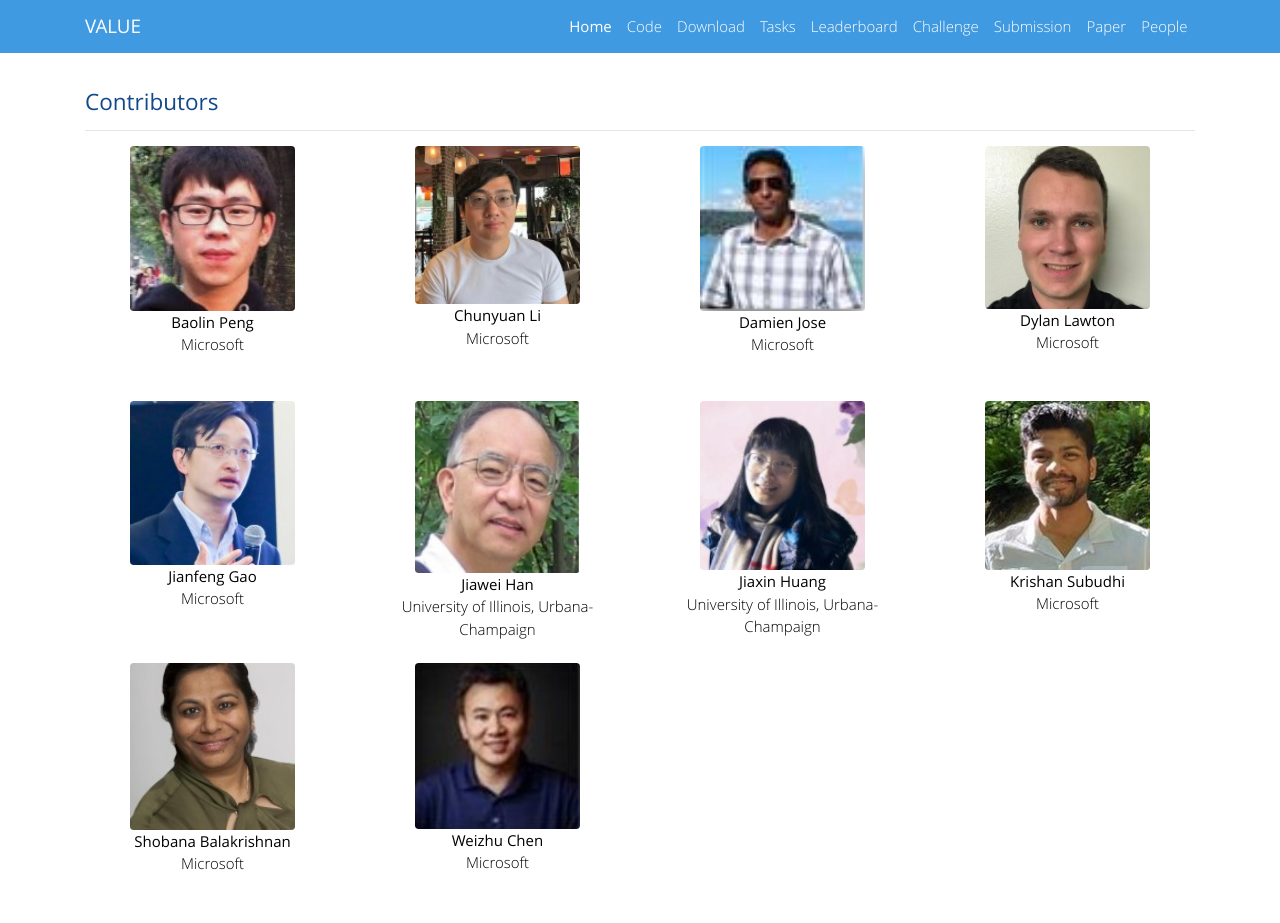
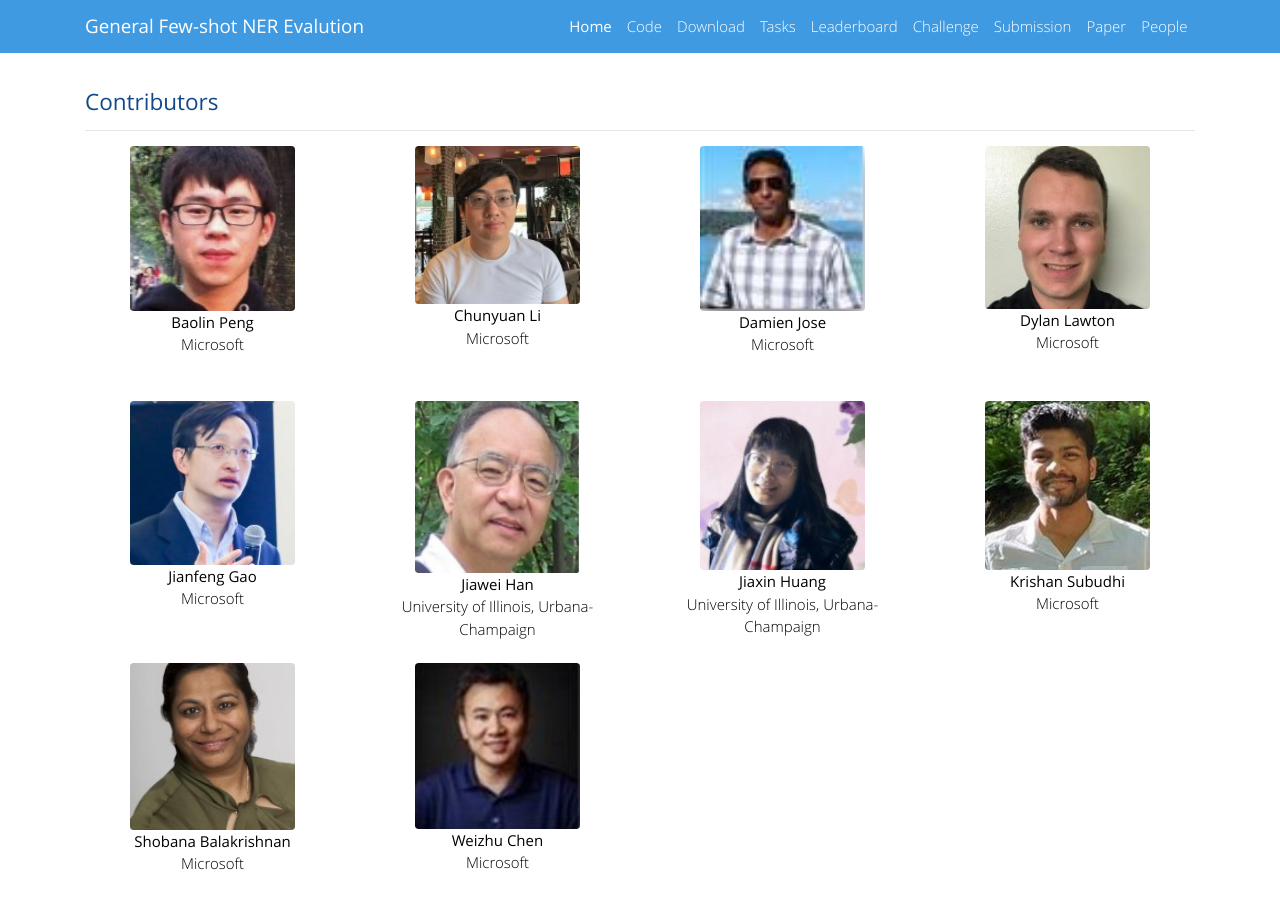
Before and after one commit to few-shot-NER-benchmark/few-shot-ner-benchmark.github.io, a plain HTML site: page people.html in a window 1280 px wide. Drawn offline with nearby package versions, Linux system fonts and the light colour scheme.

Commit message:
Update people.html

```diff
--- a/people.html
+++ b/people.html
@@ -19,7 +19,7 @@
     <body>
         <nav class="navbar navbar-expand-lg navbar-dark navbar-custom fixed-top">
           <div class="container">
-            <a class="navbar-brand" href="index.html"><b>VALUE</b></a>
+            <a class="navbar-brand" href="index.html"><b>General Few-shot NER Evalution</b></a>
             <button class="navbar-toggler" type="button" data-toggle="collapse" data-target="#content" aria-controls="navbarsExample07" aria-expanded="false" aria-label="Toggle navigation">
                 <span class="navbar-toggler-icon"></span>
             </button>
```
